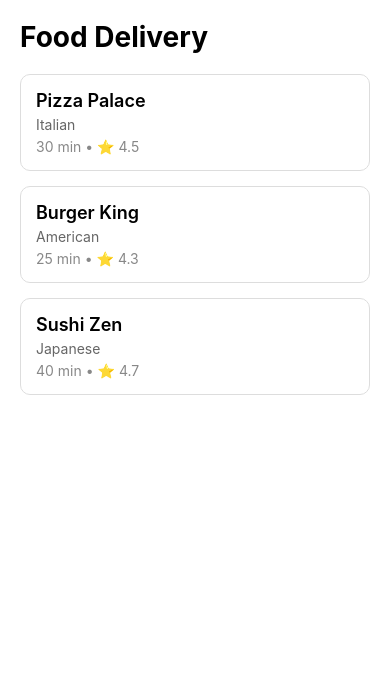
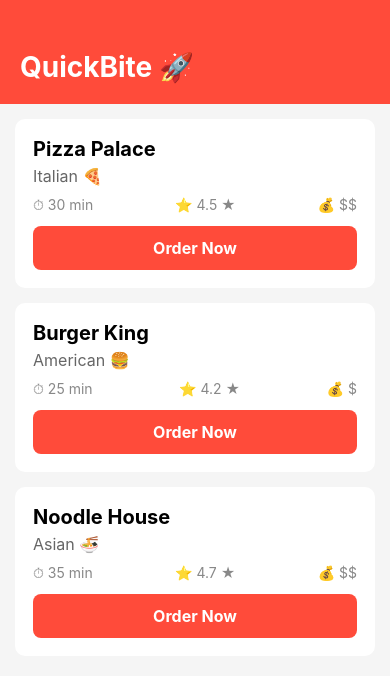
Before and after one commit to Inder0129/expo-auto-builds, a React Native app: screen / in a window 390 px wide. Shown: the top 676 px of the page. Built offline with nearby package versions, Linux system fonts and the light colour scheme.

Commit message:
Build: Create a delivery app like swiggy and zomato kind ...

```diff
--- a/App.js
+++ b/App.js
@@ -1 +1,55 @@
-import React from'react';import{FlatList,Text,View,StyleSheet}from'react-native';const restaurants=[{id:'1',name:'Pizza Palace',cuisine:'Italian',deliveryTime:'30 min',rating:'4.5'},{id:'2',name:'Burger King',cuisine:'American',deliveryTime:'25 min',rating:'4.3'},{id:'3',name:'Sushi Zen',cuisine:'Japanese',deliveryTime:'40 min',rating:'4.7'}];export default function App(){return(<View style={styles.container}><Text style={styles.header}>Food Delivery</Text><FlatList data={restaurants} keyExtractor={item=>item.id} renderItem={({item})=>(<View style={styles.restaurantCard}><Text style={styles.name}>{item.name}</Text><Text style={styles.cuisine}>{item.cuisine}</Text><Text style={styles.details}>{item.deliveryTime} • ⭐ {item.rating}</Text></View>)}/></View>);}const styles=StyleSheet.create({container:{flex:1,padding:20,backgroundColor:'#fff'},header:{fontSize:28,fontWeight:'bold',marginBottom:20},restaurantCard:{padding:15,borderWidth:1,borderColor:'#ddd',borderRadius:10,marginBottom:15},name:{fontSize:18,fontWeight:'600'},cuisine:{color:'#666',marginTop:5},details:{marginTop:5,color:'#888'}});
+import React, { useState } from 'react';
+import { View, Text, StyleSheet, ScrollView, TouchableOpacity, Alert } from 'react-native';
+
+const restaurants = [
+  { id: 1, name: 'Pizza Palace', cuisine: 'Italian 🍕', time: '30 min', rating: '4.5 ★', price: '$$' },
+  { id: 2, name: 'Burger King', cuisine: 'American 🍔', time: '25 min', rating: '4.2 ★', price: '$' },
+  { id: 3, name: 'Noodle House', cuisine: 'Asian 🍜', time: '35 min', rating: '4.7 ★', price: '$$' }
+];
+
+export default function App() {
+  const [selected, setSelected] = useState(null);
+
+  const placeOrder = (id) => {
+    setSelected(id);
+    Alert.alert('Order Placed!', 'Your food will be delivered soon.');
+  };
+
+  return (
+    <View style={styles.container}>
+      <View style={styles.header}>
+        <Text style={styles.headerText}>QuickBite 🚀</Text>
+      </View>
+      <ScrollView style={styles.list}>
+        {restaurants.map(r => (
+          <View key={r.id} style={styles.card}>
+            <Text style={styles.name}>{r.name}</Text>
+            <Text style={styles.cuisine}>{r.cuisine}</Text>
+            <View style={styles.row}>
+              <Text style={styles.info}>⏱ {r.time}</Text>
+              <Text style={styles.info}>⭐ {r.rating}</Text>
+              <Text style={styles.info}>💰 {r.price}</Text>
+            </View>
+            <TouchableOpacity style={styles.button} onPress={() => placeOrder(r.id)}>
+              <Text style={styles.buttonText}>Order Now</Text>
+            </TouchableOpacity>
+          </View>
+        ))}
+      </ScrollView>
+    </View>
+  );
+}
+
+const styles = StyleSheet.create({
+  container: { flex: 1, backgroundColor: '#f5f5f5' },
+  header: { backgroundColor: '#FF4B3A', padding: 20, paddingTop: 50 },
+  headerText: { color: 'white', fontSize: 28, fontWeight: 'bold' },
+  list: { padding: 15 },
+  card: { backgroundColor: 'white', padding: 18, borderRadius: 10, marginBottom: 15, elevation: 2 },
+  name: { fontSize: 20, fontWeight: 'bold', marginBottom: 5 },
+  cuisine: { fontSize: 16, color: '#666', marginBottom: 10 },
+  row: { flexDirection: 'row', justifyContent: 'space-between', marginBottom: 12 },
+  info: { fontSize: 14, color: '#888' },
+  button: { backgroundColor: '#FF4B3A', padding: 12, borderRadius: 8, alignItems: 'center' },
+  buttonText: { color: 'white', fontSize: 16, fontWeight: 'bold' }
+});
--- a/app.json
+++ b/app.json
@@ -1,11 +1,19 @@
 {
   "expo": {
     "owner": "inder-6284",
-    "slug": "food-delivery",
+    "name": "QuickBite",
+    "slug": "quickbite",
+    "version": "1.0.0",
+    "orientation": "portrait",
+    "userInterfaceStyle": "light",
+    "assetBundlePatterns": [
+      "**/*"
+    ],
+    "ios": {
+      "supportsTablet": false
+    },
     "android": {
-      "package": "com.inder6284.fooddelivery"
-    },
-    "name": "Food Delivery",
-    "version": "1.0.0"
+      "package": "com.indi.quickbite"
+    }
   }
 }
```
Also changed, not shown: babel.config.js (+6 -1 lines), package.json (+19 -1 lines), .build-meta.json.
